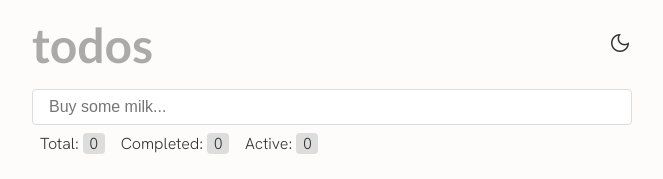
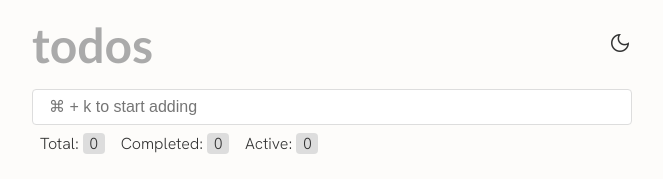
Before and after one commit to abruzzi/react-clean-code-challenge, a React (Create React App) app: page / in a window 1280 px wide. Shown: the top 179 px of the page, without its empty margins (308-971 px from the left). Built offline with nearby package versions, Linux system fonts and the light colour scheme.

Commit message:
command + k

```diff
--- a/src/TodoInput.tsx
+++ b/src/TodoInput.tsx
@@ -1,23 +1,51 @@
-import {TodoType} from "./types";
-import {ChangeEvent, KeyboardEvent, useState} from "react";
-import {v4 as uuid} from "uuid";
+import { TodoType } from "./types";
+import { ChangeEvent, KeyboardEvent as ReactKeyboardEvent, useEffect, useRef, useState } from "react";
+import { v4 as uuid } from "uuid";
 
-export const TodoInput = ({onItemAdded}: { onItemAdded: (todo: TodoType) => void }) => {
-  const [todo, setTodo] = useState<string>('');
+export const TodoInput = ({
+  onItemAdded,
+}: {
+  onItemAdded: (todo: TodoType) => void;
+}) => {
+  const [todo, setTodo] = useState<string>("");
 
+  const inputRef = useRef<HTMLInputElement>(null);
+  useEffect(() => {
+    const handler = (e: KeyboardEvent) => {
+      if (e.metaKey && e.key === "k") {
+        if (inputRef.current) {
+          inputRef.current.focus();
+        }
+      }
+    };
+
+    window.addEventListener("keydown", handler);
+
+    return () => {
+      window.removeEventListener("keydown", handler);
+    };
+  });
   const handleChange = (e: ChangeEvent<HTMLInputElement>) => {
     const value = e.target.value;
     setTodo(value);
-  }
+  };
 
-  const handleKeyDown = (e: KeyboardEvent<HTMLElement>) => {
-    if (e.key === 'Enter' && todo.length !== 0) {
+  const handleKeyDown = (e: ReactKeyboardEvent<HTMLElement>) => {
+    if (e.key === "Enter" && todo.length !== 0) {
       const id = uuid();
-      onItemAdded({id: id, content: todo, completed: false})
-      setTodo('');
+      onItemAdded({ id: id, content: todo, completed: false });
+      setTodo("");
     }
-  }
+  };
 
-  return <input type="text" value={todo} onChange={handleChange} onKeyDown={handleKeyDown}
-                placeholder="Buy some milk..."/>
-}
+  return (
+    <input
+      ref={inputRef}
+      type="text"
+      value={todo}
+      onChange={handleChange}
+      onKeyDown={handleKeyDown}
+      placeholder="⌘ + k to start adding"
+    />
+  );
+};
```
